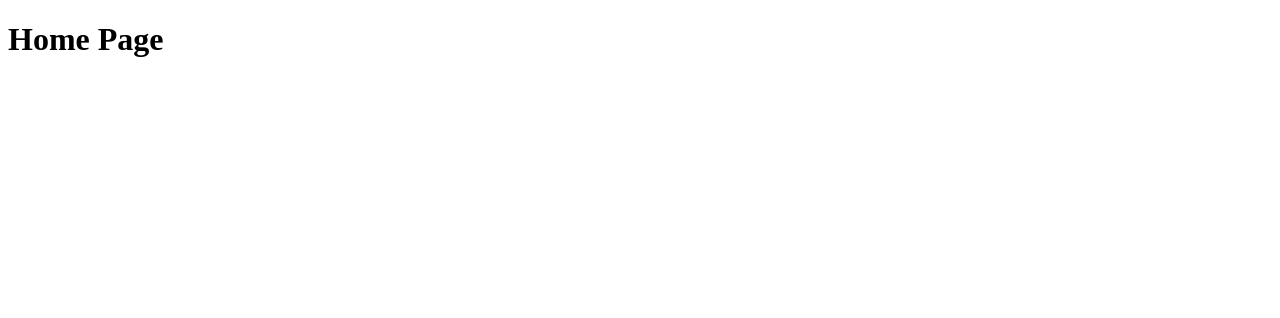
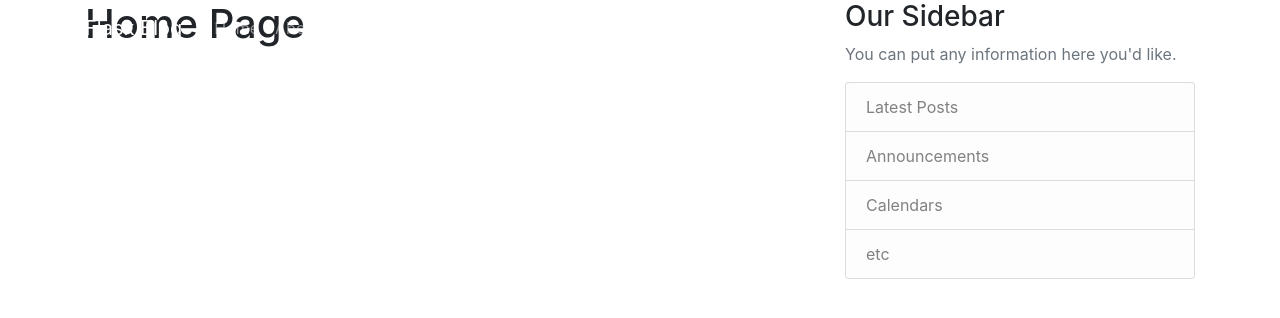
Before and after one commit to hoanglm97/flaskPractice, a Flask app: page /home in a window 1280 px wide. Before the commit the part shown is almost empty. Shown: the top 318 px of the page. Run offline with Flask 2, Linux system fonts and the light colour scheme; some libraries are stand-ins or nearby versions.

Commit message:
hot fix layout

```diff
--- a/templates/layout.html
+++ b/templates/layout.html
@@ -1,7 +1,15 @@
 <!DOCTYPE html>
-<html lang="en">
+<html>
 <head>
-    <meta charset="UTF-8">
+    <!-- Required meta tags -->
+    <meta charset="utf-8">
+    <meta name="viewport" content="width=device-width, initial-scale=1, shrink-to-fit=no">
+
+    <!-- Bootstrap CSS -->
+    <link rel="stylesheet" href="https://maxcdn.bootstrapcdn.com/bootstrap/4.0.0/css/bootstrap.min.css" integrity="sha384-Gn5384xqQ1aoWXA+058RXPxPg6fy4IWvTNh0E263XmFcJlSAwiGgFAW/dAiS6JXm" crossorigin="anonymous">
+
+    <link rel="stylesheet" type="text/css" href="{{ url_for('static', filename='main.css') }}">
+
     {% if title %}
         <title>Flask Blog - {{ title }}</title>
     {% else %}
@@ -9,6 +17,53 @@
     {% endif %}
 </head>
 <body>
-    {% block content%} {% endblock content%}
+    <header class="site-header">
+      <nav class="navbar navbar-expand-md navbar-dark bg-steel fixed-top">
+        <div class="container">
+          <a class="navbar-brand mr-4" href="/">Flask Blog</a>
+          <button class="navbar-toggler" type="button" data-toggle="collapse" data-target="#navbarToggle" aria-controls="navbarToggle" aria-expanded="false" aria-label="Toggle navigation">
+            <span class="navbar-toggler-icon"></span>
+          </button>
+          <div class="collapse navbar-collapse" id="navbarToggle">
+            <div class="navbar-nav mr-auto">
+              <a class="nav-item nav-link" href="/">Home</a>
+              <a class="nav-item nav-link" href="/about">About</a>
+            </div>
+            <!-- Navbar Right Side -->
+            <div class="navbar-nav">
+              <a class="nav-item nav-link" href="/login">Login</a>
+              <a class="nav-item nav-link" href="/register">Register</a>
+            </div>
+          </div>
+        </div>
+      </nav>
+    </header>
+    <main role="main" class="container">
+      <div class="row">
+        <div class="col-md-8">
+          {% block content %}{% endblock %}
+        </div>
+        <div class="col-md-4">
+          <div class="content-section">
+            <h3>Our Sidebar</h3>
+            <p class='text-muted'>You can put any information here you'd like.
+              <ul class="list-group">
+                <li class="list-group-item list-group-item-light">Latest Posts</li>
+                <li class="list-group-item list-group-item-light">Announcements</li>
+                <li class="list-group-item list-group-item-light">Calendars</li>
+                <li class="list-group-item list-group-item-light">etc</li>
+              </ul>
+            </p>
+          </div>
+        </div>
+      </div>
+    </main>
+
+
+    <!-- Optional JavaScript -->
+    <!-- jQuery first, then Popper.js, then Bootstrap JS -->
+    <script src="https://code.jquery.com/jquery-3.2.1.slim.min.js" integrity="sha384-KJ3o2DKtIkvYIK3UENzmM7KCkRr/rE9/Qpg6aAZGJwFDMVNA/GpGFF93hXpG5KkN" crossorigin="anonymous"></script>
+    <script src="https://cdnjs.cloudflare.com/ajax/libs/popper.js/1.12.9/umd/popper.min.js" integrity="sha384-ApNbgh9B+Y1QKtv3Rn7W3mgPxhU9K/ScQsAP7hUibX39j7fakFPskvXusvfa0b4Q" crossorigin="anonymous"></script>
+    <script src="https://maxcdn.bootstrapcdn.com/bootstrap/4.0.0/js/bootstrap.min.js" integrity="sha384-JZR6Spejh4U02d8jOt6vLEHfe/JQGiRRSQQxSfFWpi1MquVdAyjUar5+76PVCmYl" crossorigin="anonymous"></script>
 </body>
 </html>
```
